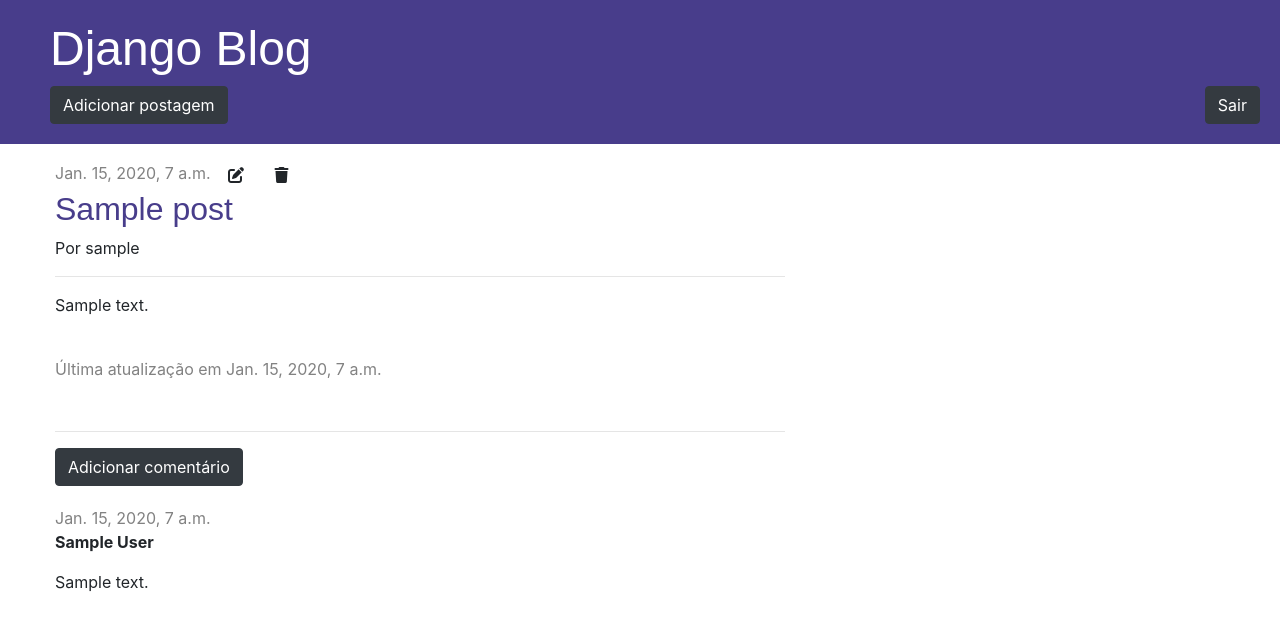
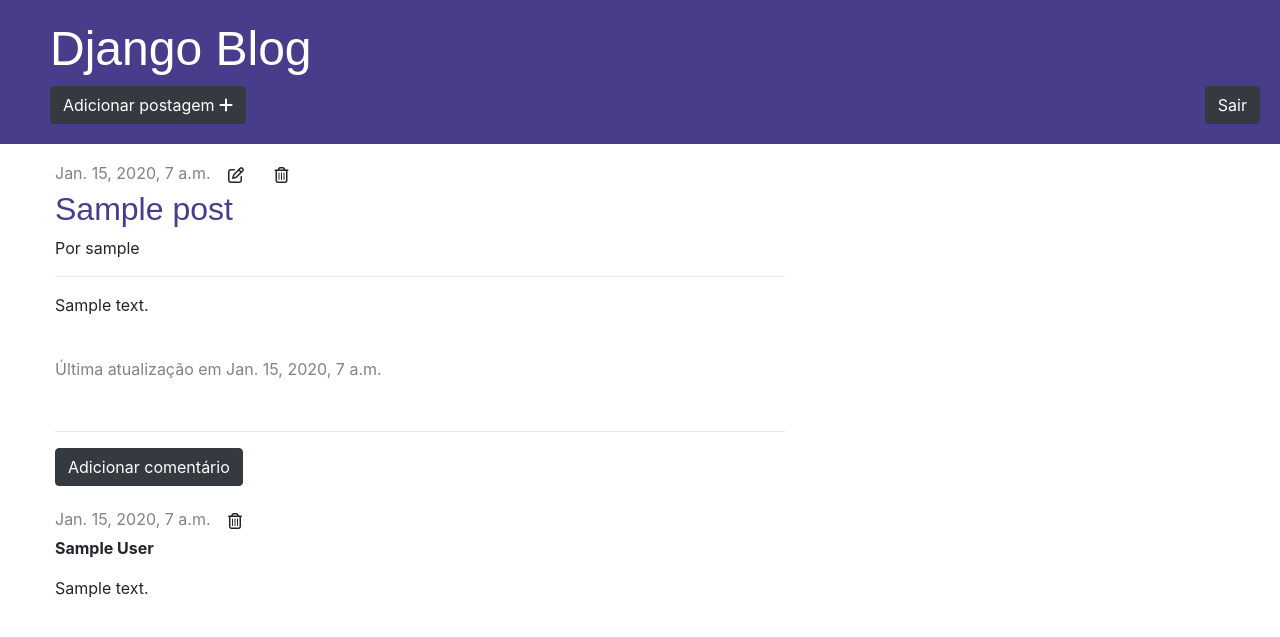
Before and after one commit to reno/django-blog, a Django app: page /post/1/ in a window 1280 px wide. Shown: the top 637 px of the page. Run offline with Django 3.2, Linux system fonts and the light colour scheme; a user stored in the database is signed in; tables that the repository leaves empty hold one stand-in row (values such as "Sample post"); some libraries are stand-ins or nearby versions; some web fonts are replaced.

Commit message:
Atualizando ícones para Font Awesome

```diff
--- a/core/templates/core/base.html
+++ b/core/templates/core/base.html
@@ -13,7 +13,7 @@
         <div class="page-header">
             <h1><a href="/">Django Blog</a></h1>
             {% if user.is_authenticated %}
-                <a class="btn btn-dark " href="{% url 'post_new' %}" id="add_post">Adicionar postagem <span class="glyphicon glyphicon-plus"></span></a>
+                <a class="btn btn-dark " href="{% url 'post_new' %}" id="add_post">Adicionar postagem <span class="fas fa-plus"></span></a>
                 <a class="btn btn-dark float-right" href="{% url 'logout' %}" id="logout">Sair</a>
                 <br>
             {% else %}
--- a/core/templates/core/post_detail.html
+++ b/core/templates/core/post_detail.html
@@ -5,8 +5,8 @@
         <div class="dimmed">
             {{ post.created_at }}
         {% if user.is_authenticated %}
-    		<a class="btn" href="{% url 'post_edit' pk=post.pk %}" id="edit"><span class="fas fa-edit"></span></a>
-		    <a class="btn" href="{% url 'post_remove' pk=post.pk %}" id="delete"><span class="fas fa-trash"></span></a>
+    		<a class="btn" href="{% url 'post_edit' pk=post.pk %}" id="edit"><span class="far fa-edit"></span></a>
+		    <a class="btn" href="{% url 'post_remove' pk=post.pk %}" id="delete"><span class="far fa-trash-alt"></span></a>
         {% endif %}
         </div>
         <h2>{{ post.title }}</h2>
@@ -26,9 +26,9 @@
             <div class="dimmed">
                 {{ comment.created_at }}
                 {% if user.is_authenticated %}
-                    <a class="btn" href="{% url 'comment_remove' pk=comment.pk %}" id="comment_delete"><span class="glyphicon glyphicon-remove"></span></a>
+                    <a class="btn " href="{% url 'comment_remove' pk=comment.pk %}" id="comment_delete"><span class="far fa-trash-alt"></span></a>
                     {% if not comment.approved %}
-                        <a class="btn" href="{% url 'comment_approve' pk=comment.pk %}" id="comment_approve"><span class="glyphicon glyphicon-ok"></span></a>
+                        <a class="btn" href="{% url 'comment_approve' pk=comment.pk %}" id="comment_approve"><span class="fas fa-check"></span></a>
                     {% endif %}
                 {% endif %}
             </div>
```
